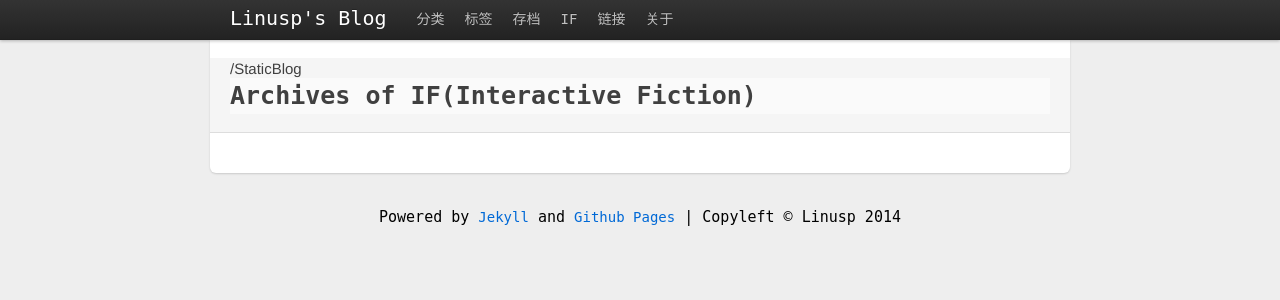
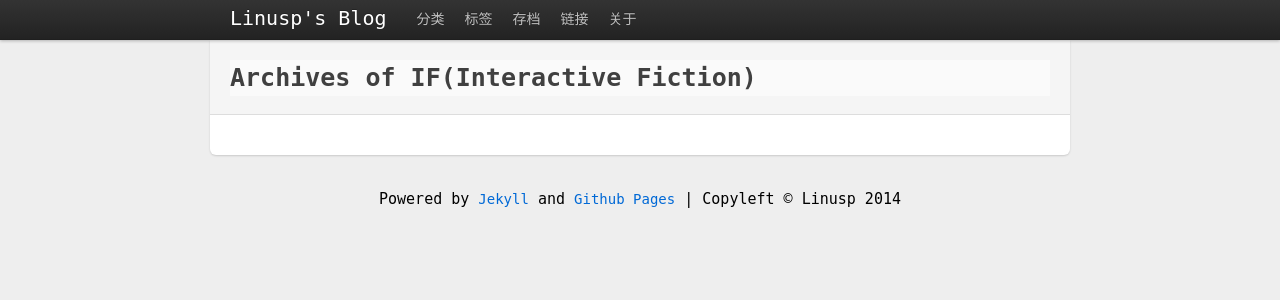
Before and after one commit to FreeFunCode/StaticBlog, a Jekyll site: the page built from if.html, in a window 1280 px wide. Shown: the top 300 px of the page. Built offline with Jekyll 4.4.1, drawn with Linux system fonts in a browser that asks for light colours.

Commit message:
注释掉if标签

```diff
--- a/_config.yml
+++ b/_config.yml
@@ -20,8 +20,8 @@ nav:
     url : /tags.html
   - text: 存档
     url : /archive.html
-  - text: IF
-    url : /if.html
+  #- text: IF
+  #  url : /if.html
   - text: 链接
     url : /link.html
   - text: 关于
--- a/_layouts/page.html
+++ b/_layouts/page.html
@@ -1,7 +1,7 @@
 ---
 layout: default
 ---
-/StaticBlog{% include JB/setup %}
+{% include JB/setup %}
 
 <div class="page-header">
   <h1>{{ page.title }} <small>{{ page.tagline }}</small></h1>
--- a/_layouts/post.html
+++ b/_layouts/post.html
@@ -1,7 +1,7 @@
 ---
 layout: default
 ---
-/StaticBlog{% include JB/setup %}
+{% include JB/setup %}
 <div class="page-header">
   <h1>{{ page.title }}</h1>
 </div>
```
